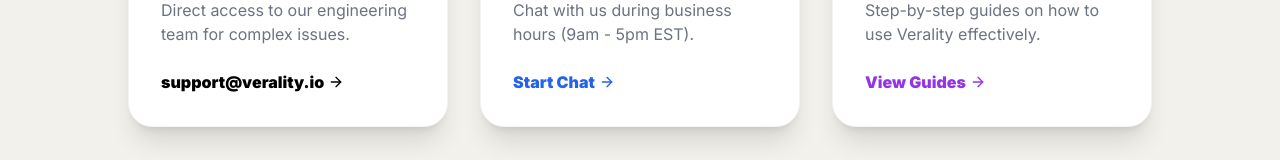
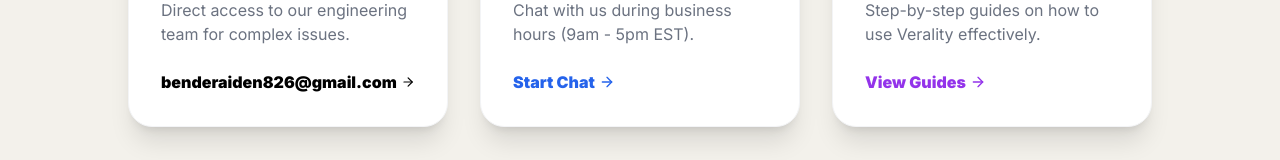
Before and after one commit to Velari-bot/ai-social-media-outreach, a Next.js app: page /support in a window 1280 px wide. Shown: the part 451-611 px from the top of the page. Built offline with nearby package versions, Linux system fonts and the light colour scheme; no server answers.

Commit message:
Update billing portal link and support email

```diff
--- a/app/settings/page.tsx
+++ b/app/settings/page.tsx
@@ -392,7 +392,7 @@ function SettingsContent() {
                 <button
                   onClick={(e) => {
                     e.preventDefault();
-                    window.location.href = "https://billing.stripe.com/p/login/5kQ4gz06Lgt7bGS7sC0gw00";
+                    window.location.href = "https://billing.stripe.com/p/login/bpc_1Sqm1JDGgiSTURYUG403C5YY";
                   }}
                   className="px-4 py-2 bg-white border border-gray-200 text-black rounded-xl hover:bg-gray-50 transition-colors text-sm font-medium"
                 >
--- a/app/support/page.tsx
+++ b/app/support/page.tsx
@@ -28,8 +28,8 @@ export default function SupportPage() {
                         <p className="text-gray-500 mb-6 min-h-[48px]">
                             Direct access to our engineering team for complex issues.
                         </p>
-                        <a href="mailto:support@verality.io" className="text-black font-black flex items-center hover:gap-2 transition-all">
-                            support@verality.io <ArrowRight className="h-4 w-4 ml-1" />
+                        <a href="mailto:benderaiden826@gmail.com" className="text-black font-black flex items-center hover:gap-2 transition-all">
+                            benderaiden826@gmail.com <ArrowRight className="h-4 w-4 ml-1" />
                         </a>
                     </div>
 
```
